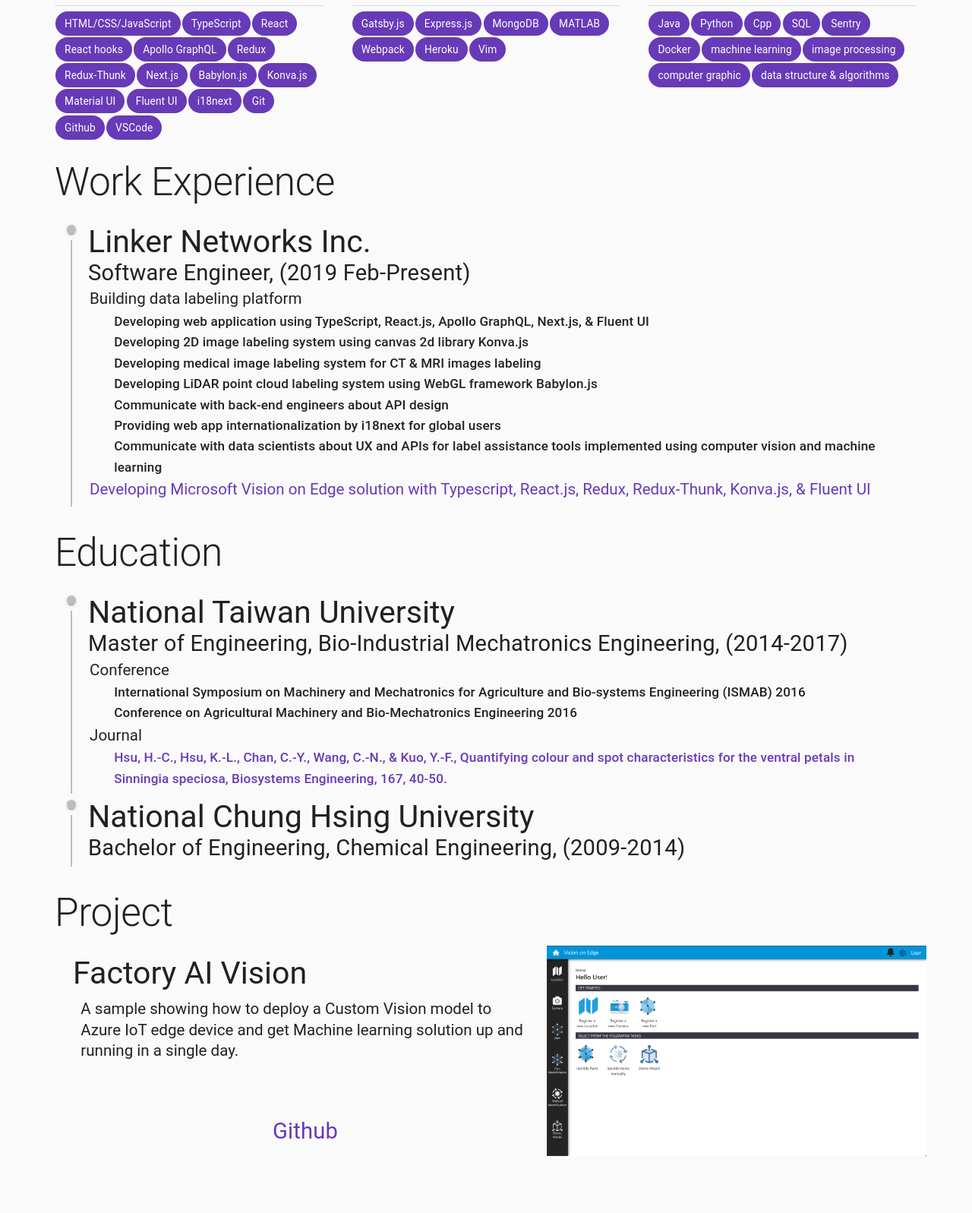
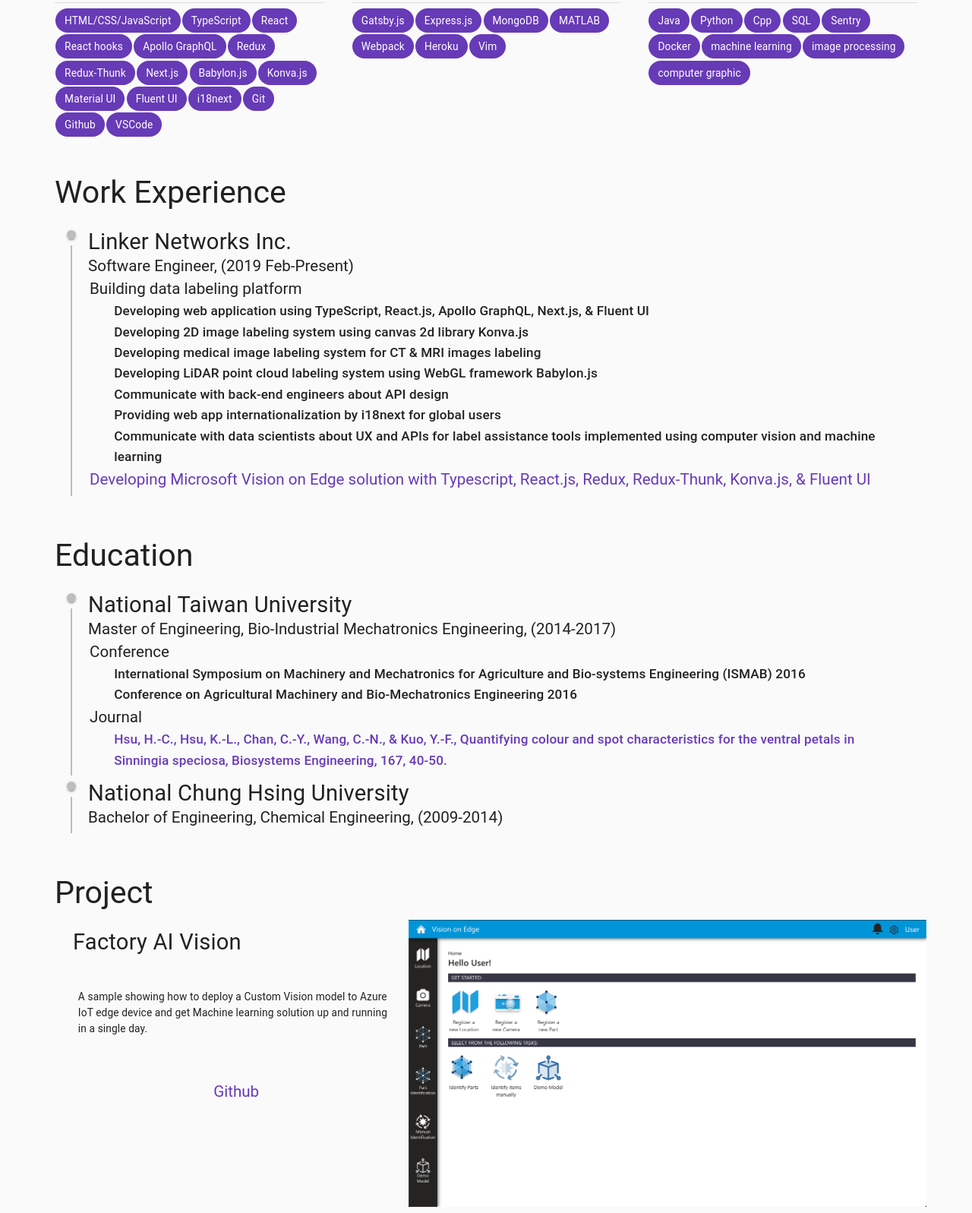
Before and after one commit to lancehsu/deprecated-resume, a Gatsby site: page / in a window 1280 px wide. Shown: the part 518-2115 px from the top of the page at 76% size. Before the commit the page ends 2088 px from the top, so only its background shows below. Built offline with nearby package versions, Linux system fonts and the light colour scheme; Gatsby itself is replaced by a stand-in of ours.

Commit message:
Layout for pdf printing

```diff
--- /dev/null
+++ b/src/components/DarkButton.tsx
@@ -0,0 +1,17 @@
+import React, { FC } from 'react';
+import { IconButton, Tooltip } from '@material-ui/core';
+import { Brightness2, BrightnessHigh } from '@material-ui/icons';
+
+interface DarkButtonProps {
+  darkMode: boolean;
+  onClick: () => void;
+}
+const DarkButton: FC<DarkButtonProps> = ({ darkMode, onClick }) => (
+  <Tooltip title={darkMode ? 'Light' : 'Dark'}>
+    <IconButton className="darkBtn" onClick={onClick}>
+      {darkMode ? <BrightnessHigh /> : <Brightness2 />}
+    </IconButton>
+  </Tooltip>
+);
+
+export default DarkButton;
--- a/src/components/EducationList/EducationItem.tsx
+++ b/src/components/EducationList/EducationItem.tsx
@@ -20,8 +20,8 @@
         <TimelineConnector />
       </TimelineSeparator>
       <TimelineContent>
-        <Typography variant="h3">{name}</Typography>
-        <Typography variant="h4">{`${info.degree}, (${info.from}-${info.to})`}</Typography>
+        <Typography variant="h4">{name}</Typography>
+        <Typography variant="h5">{`${info.degree}, (${info.from}-${info.to})`}</Typography>
         {info.content?.map((item, i) => {
           return <InfoContent key={i} name={item.name} url={item.url} details={item.details} />;
         })}
--- a/src/components/EducationList/index.tsx
+++ b/src/components/EducationList/index.tsx
@@ -5,12 +5,14 @@
 import EducationItem from './EducationItem';
 import { education } from '../../../static/content/resumeContent';
 import { Colleges } from '../../../static/content/resumeContentType';
+import useStyles from '../../styles/useStyles';
 
 const EducationList: FC = () => {
+  const classes = useStyles();
   const collegeNames = Object.keys(education) as Colleges[];
   return (
-    <Box style={{ margin: '2em' }}>
-      <Typography variant="h2">Education</Typography>
+    <Box className={classes.block}>
+      <Typography variant="h3">Education</Typography>
       <Timeline>
         {collegeNames.map((name, i) => (
           <EducationItem key={i} name={name} info={education[name]} />
--- a/src/components/Profile/Bios.tsx
+++ b/src/components/Profile/Bios.tsx
@@ -9,7 +9,7 @@
 const Bios: FC = () => {
   return (
     <Box className="bios" style={{ width: '80%', margin: '1em' }}>
-      <Typography variant="h2">{profile.name}</Typography>
+      <Typography variant="h3">{profile.name}</Typography>
       <Typography variant="h5" style={{ margin: '0.5em' }}>
         {profile.summary}
       </Typography>
--- a/src/components/Profile/index.tsx
+++ b/src/components/Profile/index.tsx
@@ -2,10 +2,12 @@
 import { Box, Hidden } from '@material-ui/core';
 import ProfileImage from './ProfileImage';
 import Bios from './Bios';
+import useStyles from '../../styles/useStyles';
 
 const Profile: FC = () => {
+  const classes = useStyles();
   return (
-    <Box className="bios" style={{ margin: '2em', display: 'flex' }}>
+    <Box className={classes.block} style={{ display: 'flex' }}>
       <Hidden xsDown>
         <ProfileImage />
       </Hidden>
--- a/src/components/ProjectList/ProjectItem.tsx
+++ b/src/components/ProjectList/ProjectItem.tsx
@@ -8,15 +8,17 @@
 }
 const ProjectItem: FC<ProjectItemProps> = ({ name, info }) => {
   return (
-    <Box style={{ display: 'flex', justifyContent: 'space-between', margin: '1em', width: '100%' }}>
-      <Box style={{ display: 'flex', flexFlow: 'column', justifyContent: 'space-between' }}>
+    <Box style={{ display: 'flex', margin: '1em', width: '100%' }}>
+      <Box style={{ display: 'flex', flexFlow: 'column', width: '40%' }}>
         <Box style={{ margin: '1em' }}>
-          <Typography variant="h3">{name}</Typography>
-          <Typography variant="h5" style={{ margin: '0.5em' }}>
+          <Typography variant="h4" style={{ marginBottom: '1.5em' }}>
+            {name}
+          </Typography>
+          <Typography variant="body1" style={{ margin: '0.5em' }}>
             {info.content}
           </Typography>
         </Box>
-        <Typography color="primary" variant="h4" style={{ alignSelf: 'center', margin: '0.5em' }}>
+        <Typography color="primary" variant="h5" style={{ alignSelf: 'center', margin: '2em' }}>
           <a
             target="_blank"
             rel="noopener noreferrer"
@@ -27,7 +29,9 @@
           </a>
         </Typography>
       </Box>
-      <img width="500em" src={info.image} alt="404" />
+      <Box style={{ width: '60%' }}>
+        <img width="100%" src={info.image} alt="404" />
+      </Box>
     </Box>
   );
 };
--- a/src/components/ProjectList/index.tsx
+++ b/src/components/ProjectList/index.tsx
@@ -3,13 +3,15 @@
 import { project } from '../../../static/content/resumeContent';
 import ProjectItem from './ProjectItem';
 import { ProjectNames } from '../../../static/content/resumeContentType';
+import useStyles from '../../styles/useStyles';
 
 const ProjectList: FC = () => {
+  const classes = useStyles();
   const projectNames = Object.keys(project) as ProjectNames[];
 
   return (
-    <Box style={{ margin: '2em' }}>
-      <Typography variant="h2">Project</Typography>
+    <Box className={classes.block}>
+      <Typography variant="h3">Project</Typography>
       {projectNames.map((name, i) => (
         <ProjectItem key={i} name={name} info={project[name]} />
       ))}
--- a/src/components/Skills/index.tsx
+++ b/src/components/Skills/index.tsx
@@ -2,11 +2,13 @@
 import { Box, Typography } from '@material-ui/core';
 import SkillList from './SkillList';
 import { skills } from '../../../static/content/resumeContent';
+import useStyles from '../../styles/useStyles';
 
 const Skills: FC = () => {
+  const classes = useStyles();
   return (
-    <Box style={{ margin: '2em' }}>
-      <Typography variant="h2">Skills</Typography>
+    <Box className={classes.block}>
+      <Typography variant="h3">Skills</Typography>
       <Box display="grid" style={{ gridTemplateColumns: 'repeat(3, 1fr)', gap: '3em' }}>
         <SkillList title="Proficient in" skills={skills.proficiency} />
         <SkillList title="Familiar with" skills={skills.familiar} />
--- a/src/components/WorkExperienceList/WorkExperienceItem.tsx
+++ b/src/components/WorkExperienceList/WorkExperienceItem.tsx
@@ -20,8 +20,8 @@
         <TimelineConnector />
       </TimelineSeparator>
       <TimelineContent>
-        <Typography variant="h3">{name}</Typography>
-        <Typography variant="h4">{`${info.title}, (${info.from}-${info.to})`}</Typography>
+        <Typography variant="h4">{name}</Typography>
+        <Typography variant="h5">{`${info.title}, (${info.from}-${info.to})`}</Typography>
         {info.content.map((item, i) => {
           return <InfoContent key={i} name={item.name} url={item.url} details={item.details} />;
         })}
--- a/src/components/WorkExperienceList/index.tsx
+++ b/src/components/WorkExperienceList/index.tsx
@@ -5,12 +5,14 @@
 import WorkExperienceItem from './WorkExperienceItem';
 import { workExperience } from '../../../static/content/resumeContent';
 import { Companies } from '../../../static/content/resumeContentType';
+import useStyles from '../../styles/useStyles';
 
 const WorkExperienceList: FC = () => {
+  const classes = useStyles();
   const companyNames = Object.keys(workExperience) as Companies[];
   return (
-    <Box style={{ margin: '2em' }}>
-      <Typography variant="h2">Work Experience</Typography>
+    <Box className={classes.block}>
+      <Typography variant="h3">Work Experience</Typography>
       <Timeline>
         {companyNames.map((name, i) => (
           <WorkExperienceItem key={i} name={name} info={workExperience[name]} />
--- a/src/pages/index.tsx
+++ b/src/pages/index.tsx
@@ -1,17 +1,10 @@
 import React, { useMemo, FC, useEffect, useState } from 'react';
-import {
-  Box,
-  IconButton,
-  ThemeProvider,
-  Tooltip,
-  useMediaQuery,
-  CssBaseline,
-} from '@material-ui/core';
-import { Brightness2, BrightnessHigh } from '@material-ui/icons';
+import { Box, ThemeProvider, useMediaQuery, CssBaseline } from '@material-ui/core';
 import getMuiTheme from '../styles/getMuiTheme';
 import Container from '../components/Container';
 
 import '../styles/global.css';
+import DarkButton from '../components/DarkButton';
 
 const App: FC = () => {
   const prefersDarkMode = useMediaQuery('(prefers-color-scheme: dark)');
@@ -33,16 +26,12 @@
       <CssBaseline />
       <Box className="App">
         <Box style={{ margin: '1em', display: 'flex', justifyContent: 'flex-end' }}>
-          <Tooltip title={darkMode ? 'Light' : 'Dark'}>
-            <IconButton
-              className="darkBtn"
-              onClick={() => {
-                setDarkMode((prev) => !prev);
-              }}
-            >
-              {darkMode ? <BrightnessHigh /> : <Brightness2 />}
-            </IconButton>
-          </Tooltip>
+          <DarkButton
+            darkMode={darkMode}
+            onClick={() => {
+              setDarkMode((prev) => !prev);
+            }}
+          />
         </Box>
         <Container />
       </Box>
--- a/src/styles/getMuiTheme.ts
+++ b/src/styles/getMuiTheme.ts
@@ -1,6 +1,6 @@
-import { createMuiTheme } from '@material-ui/core';
+import { createMuiTheme, Theme } from '@material-ui/core';
 
-declare module "@material-ui/core/styles/createBreakpoints" {
+declare module '@material-ui/core/styles/createBreakpoints' {
   interface BreakpointOverrides {
     xs: true;
     sm: true;
@@ -13,7 +13,7 @@
   }
 }
 
-const getMuiTheme = (darkMode: boolean) =>
+const getMuiTheme = (darkMode: boolean): Theme =>
   createMuiTheme({
     palette: {
       type: darkMode ? 'dark' : 'light',
--- a/src/styles/global.css
+++ b/src/styles/global.css
@@ -5,10 +5,10 @@
         display: none !important;
     }
 }
-/* @media print
+@media print
 {
     .App
     {
         display: none !important;
     }
-} */
+}
--- /dev/null
+++ b/src/styles/useStyles.ts
@@ -0,0 +1,11 @@
+import { makeStyles, createStyles, Theme } from '@material-ui/core/styles';
+
+const useStyles = makeStyles((theme: Theme) =>
+  createStyles({
+    block: {
+      margin: '4em 2em',
+    },
+  })
+);
+
+export default useStyles;
--- a/static/content/resumeContent.ts
+++ b/static/content/resumeContent.ts
@@ -51,7 +51,6 @@
     'machine learning',
     'image processing',
     'computer graphic',
-    'data structure & algorithms',
   ],
 };
 
```
